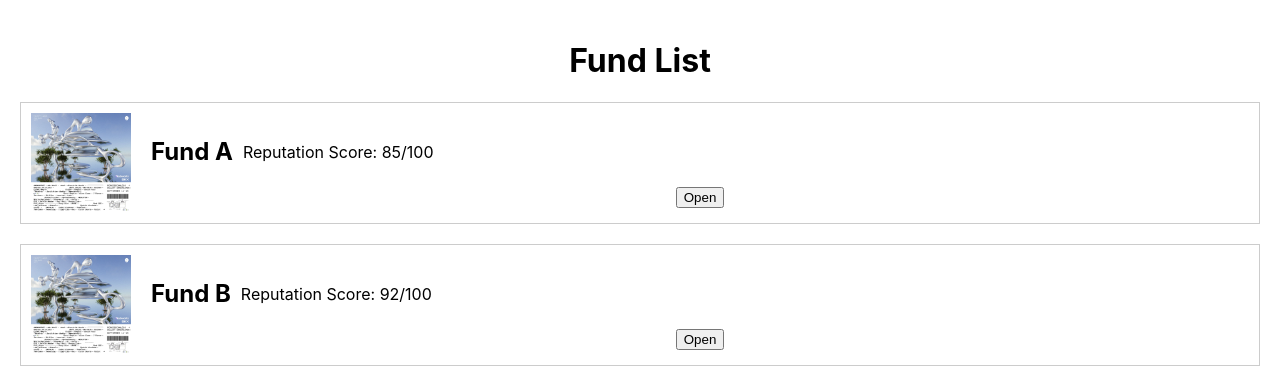
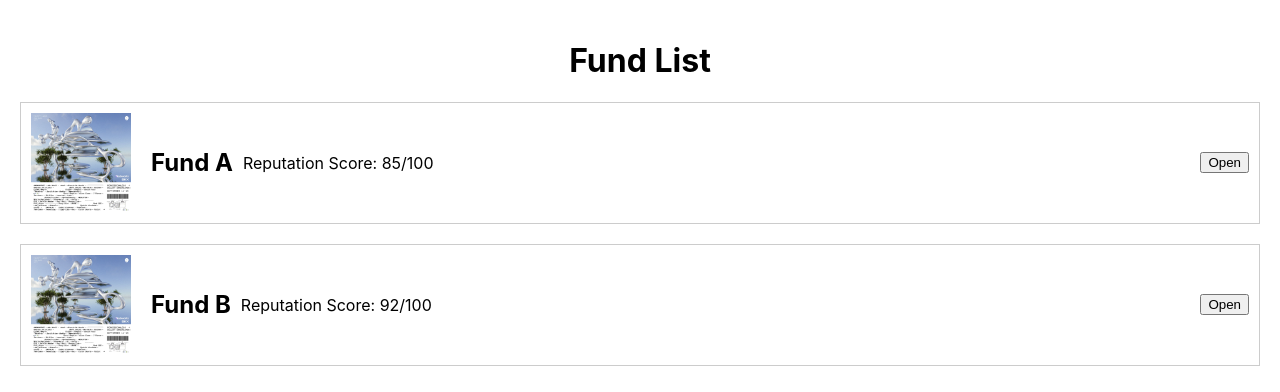
Before and after one commit to WilliamUW/ETHNYC, a React (Create React App) app in the folder fund-app/: page / in a window 1280 px wide. Shown: the top 392 px of the page. Built offline with nearby package versions, Linux system fonts and the light colour scheme.

Commit message:
small fix

```diff
--- a/fund-app/src/App.js
+++ b/fund-app/src/App.js
@@ -69,8 +69,8 @@ function App() {
               <h2>{fund.name}</h2>
               <p>Reputation Score: {fund.reputation_score}/100</p>
             </div>
-            <button onClick={() => openFundModal(fund)}>Open</button>
           </div>
+          <button onClick={() => openFundModal(fund)}>Open</button>
         </div>
       ))}
       {selectedFund && (
```
